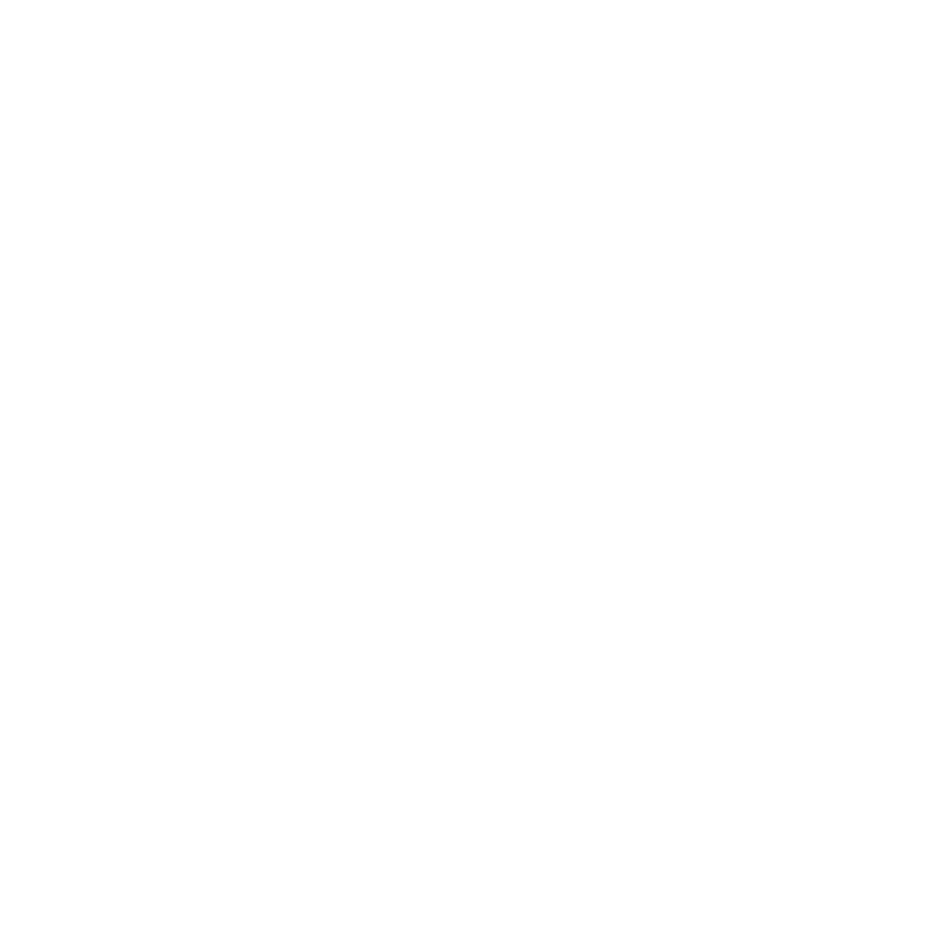
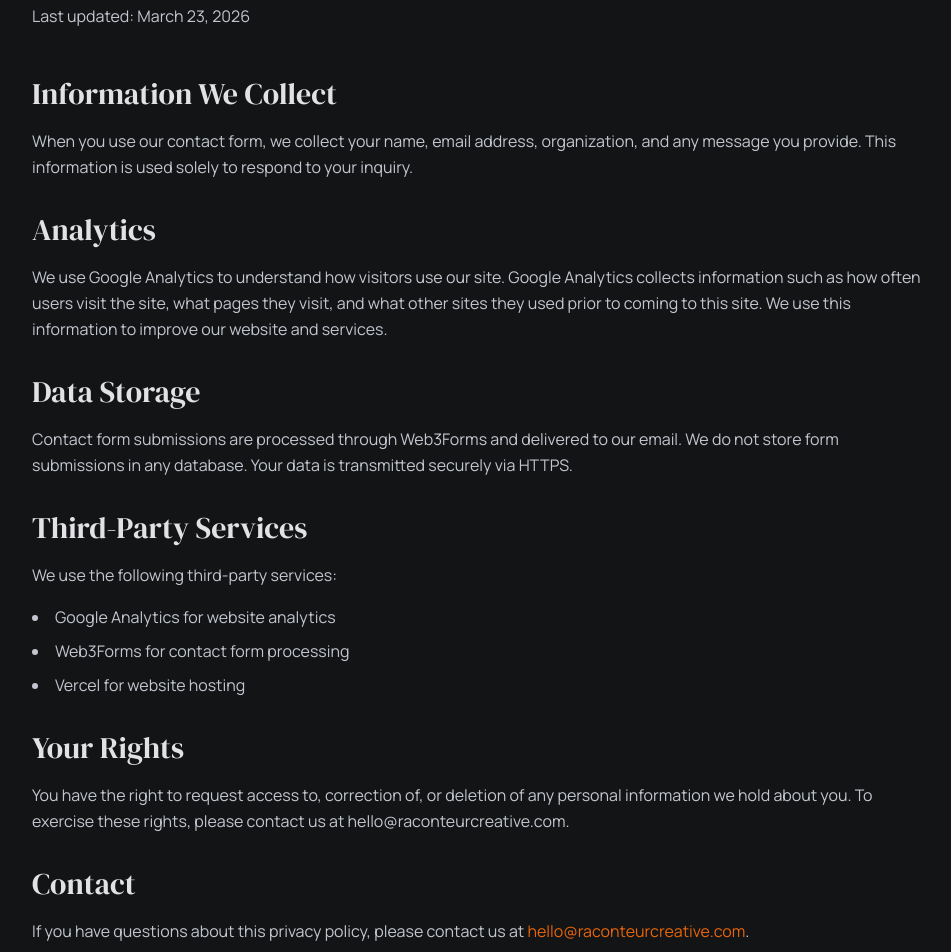
Before and after one commit to Raconteur-Creative/rc-site-redesign, a SvelteKit app: page /privacy in a window 1280 px wide. Before the commit this address had no page. Shown: the part 300-1252 px from the top of the page, without its empty margins (160-1111 px from the left). Before the commit the page ends 800 px from the top, so only its background shows below. Built offline with nearby package versions, Linux system fonts and the light colour scheme.

Commit message:
Add best practices: structured data, loading states, robots.txt, sitemap, 404 page, security headers, accessibility improvements, privacy policy

```diff
--- /dev/null
+++ b/src/routes/+error.svelte
@@ -0,0 +1,31 @@
+<script>
+	import { page } from '$app/stores';
+</script>
+
+<svelte:head>
+	<title>Page Not Found | Raconteur Creative</title>
+</svelte:head>
+
+<div class="min-h-screen flex items-center justify-center bg-surface px-8">
+	<div class="text-center max-w-2xl">
+		<div class="mb-8">
+			<span class="material-symbols-outlined text-9xl text-secondary">error</span>
+		</div>
+		<h1 class="font-headline text-6xl md:text-8xl text-on-surface mb-6">404</h1>
+		<p class="text-2xl text-on-surface-variant mb-8 font-light">
+			This page doesn't exist.
+		</p>
+		<a href="/" class="inline-flex items-center gap-3 bg-secondary text-on-secondary px-8 py-4 font-bold hover:opacity-90 transition-opacity">
+			<span class="material-symbols-outlined">home</span>
+			Back to Home
+		</a>
+	</div>
+</div>
+
+<style>
+	:global(body) {
+		font-family: 'Manrope', sans-serif;
+		background-color: #121416;
+		color: #e2e2e5;
+	}
+</style>
--- /dev/null
+++ b/src/routes/privacy/+page.svelte
@@ -0,0 +1,74 @@
+<svelte:head>
+	<title>Privacy Policy | Raconteur Creative</title>
+	<meta name="description" content="Privacy policy for Raconteur Creative" />
+	<meta name="robots" content="noindex, follow" />
+</svelte:head>
+
+<div class="min-h-screen bg-surface py-32 px-8 md:px-20">
+	<div class="max-w-4xl mx-auto">
+		<a href="/" class="inline-flex items-center gap-2 text-secondary hover:text-primary transition-colors mb-12">
+			<span class="material-symbols-outlined">arrow_back</span>
+			Back to Home
+		</a>
+
+		<h1 class="font-headline text-5xl md:text-7xl text-on-surface mb-8">Privacy Policy</h1>
+		<p class="text-on-surface-variant mb-12">Last updated: March 23, 2026</p>
+
+		<div class="prose prose-invert max-w-none space-y-8">
+			<section>
+				<h2 class="font-headline text-3xl text-on-surface mb-4">Information We Collect</h2>
+				<p class="text-on-surface-variant leading-relaxed">
+					When you use our contact form, we collect your name, email address, organization, and any message you provide. This information is used solely to respond to your inquiry.
+				</p>
+			</section>
+
+			<section>
+				<h2 class="font-headline text-3xl text-on-surface mb-4">Analytics</h2>
+				<p class="text-on-surface-variant leading-relaxed">
+					We use Google Analytics to understand how visitors use our site. Google Analytics collects information such as how often users visit the site, what pages they visit, and what other sites they used prior to coming to this site. We use this information to improve our website and services.
+				</p>
+			</section>
+
+			<section>
+				<h2 class="font-headline text-3xl text-on-surface mb-4">Data Storage</h2>
+				<p class="text-on-surface-variant leading-relaxed">
+					Contact form submissions are processed through Web3Forms and delivered to our email. We do not store form submissions in any database. Your data is transmitted securely via HTTPS.
+				</p>
+			</section>
+
+			<section>
+				<h2 class="font-headline text-3xl text-on-surface mb-4">Third-Party Services</h2>
+				<p class="text-on-surface-variant leading-relaxed mb-4">
+					We use the following third-party services:
+				</p>
+				<ul class="text-on-surface-variant leading-relaxed space-y-2 list-disc list-inside">
+					<li>Google Analytics for website analytics</li>
+					<li>Web3Forms for contact form processing</li>
+					<li>Vercel for website hosting</li>
+				</ul>
+			</section>
+
+			<section>
+				<h2 class="font-headline text-3xl text-on-surface mb-4">Your Rights</h2>
+				<p class="text-on-surface-variant leading-relaxed">
+					You have the right to request access to, correction of, or deletion of any personal information we hold about you. To exercise these rights, please contact us at hello@raconteurcreative.com.
+				</p>
+			</section>
+
+			<section>
+				<h2 class="font-headline text-3xl text-on-surface mb-4">Contact</h2>
+				<p class="text-on-surface-variant leading-relaxed">
+					If you have questions about this privacy policy, please contact us at <a href="mailto:hello@raconteurcreative.com" class="text-secondary hover:text-primary transition-colors">hello@raconteurcreative.com</a>.
+				</p>
+			</section>
+		</div>
+	</div>
+</div>
+
+<style>
+	:global(body) {
+		font-family: 'Manrope', sans-serif;
+		background-color: #121416;
+		color: #e2e2e5;
+	}
+</style>
```
Also changed, not shown: src/routes/+page.svelte (+50 -9 lines), static/robots.txt, vercel.json (added), 1 other file (tests, documents, lock files or other folders).
